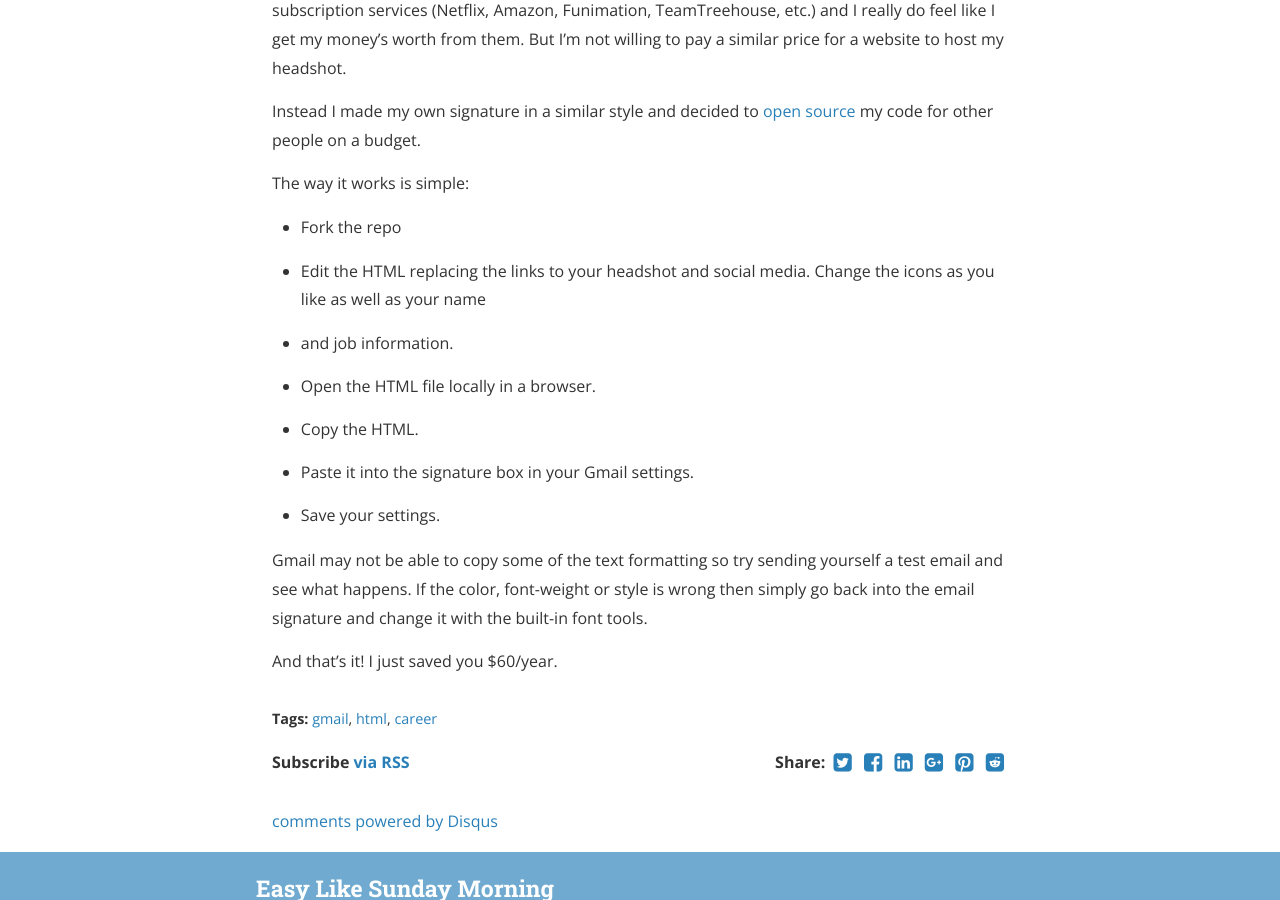
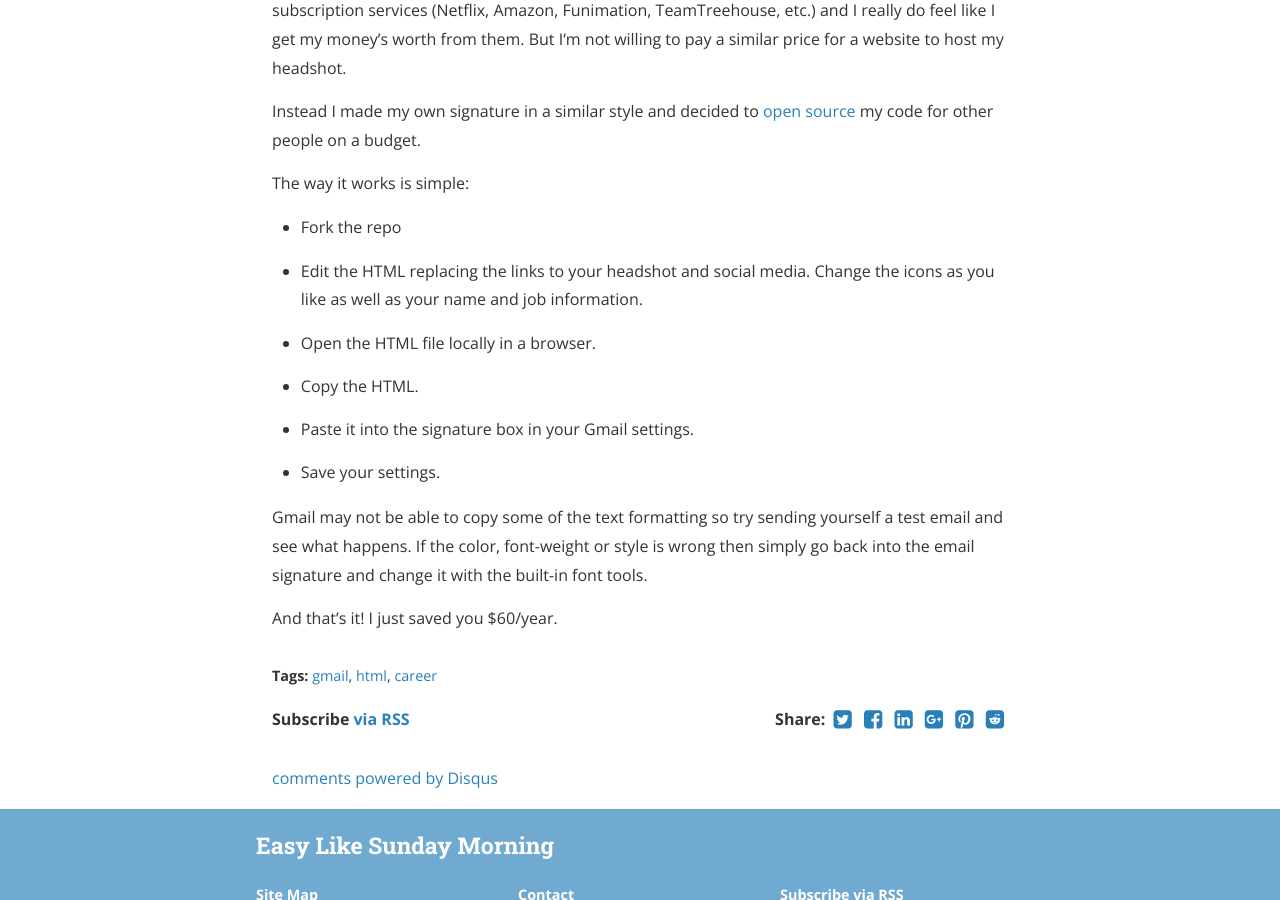
Before and after one commit to kennethjmyers/kennethjmyers.github.io, a Jekyll site: the page built from _posts/2016-03-20-gmail-html-signature.md, in a window 1280 px wide and 900 px high, scrolled down 892 px. Built offline with Jekyll 4.4.1, drawn with Linux system fonts in a browser that asks for light colours; nearby versions of some CDN libraries; comment, search, counter and statistics services are not loaded; a style sheet for code colours, icons or effects is not loaded.

Commit message:
Fixing the bullets again

```diff
--- a/_posts/2016-03-20-gmail-html-signature.md
+++ b/_posts/2016-03-20-gmail-html-signature.md
@@ -28,9 +28,7 @@
 
 * Fork the repo
 
-* Edit the HTML replacing the links to your headshot and social media. Change the icons as you like as well as your name
-
-* and job information.
+* Edit the HTML replacing the links to your headshot and social media. Change the icons as you like as well as your name and job information.
 
 * Open the HTML file locally in a browser.
 
```
